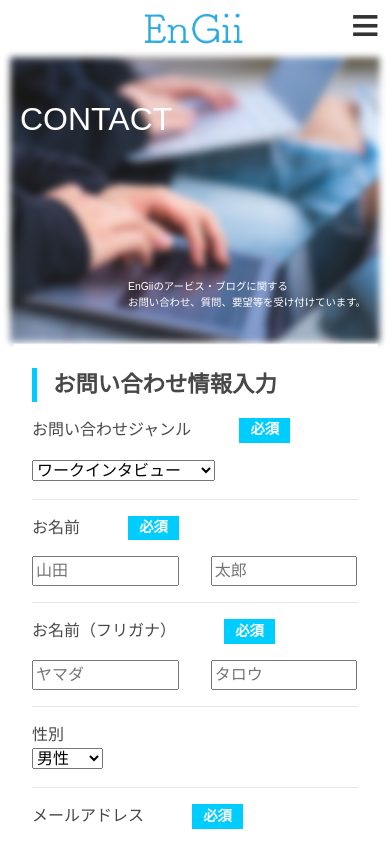
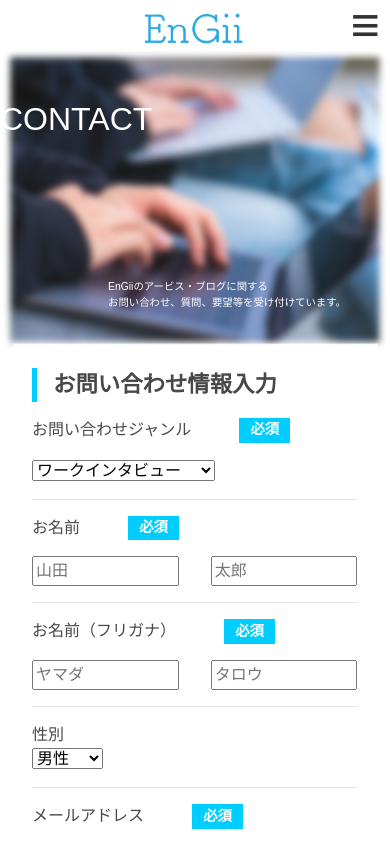
Before and after one commit to vivaruckk17/officialengii, a Nuxt app: page /contact in a window 390 px wide. Shown: the top 843 px of the page. Built offline with nearby package versions, Linux system fonts and the light colour scheme.

Commit message:
Update contact.vue

```diff
--- a/pages/contact.vue
+++ b/pages/contact.vue
@@ -133,7 +133,7 @@ export default {
 };
 </script>
 <style>
-@media screen and (max-width: 767px) {
+
 .top{
   width: 100%;
   position:relative;
@@ -146,7 +146,6 @@ export default {
 }
 .contact-box{
   position: absolute;
-  padding-left:20px;
   padding-right: 10px;
   width:100%;
   color:white;
@@ -251,5 +250,4 @@ export default {
   text-align:center;
   margin-bottom:2rem;
 }
-}
 </style>
```
